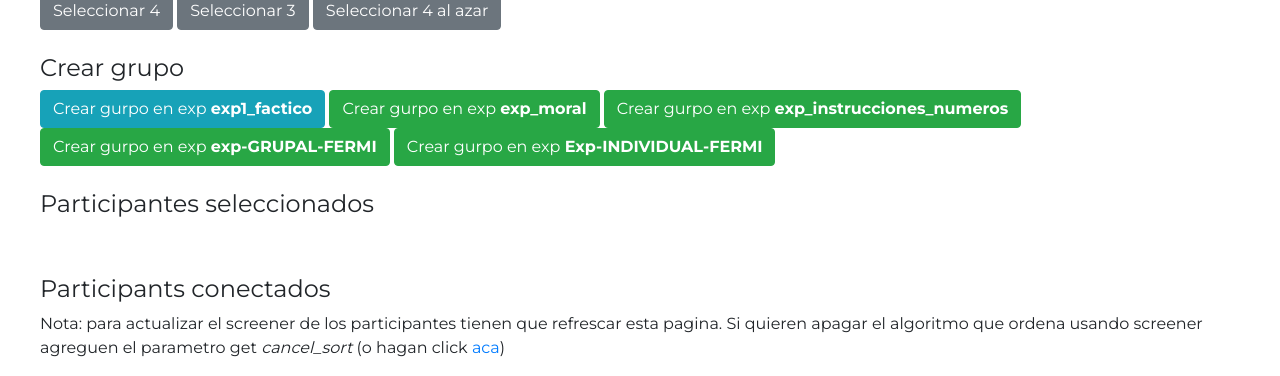
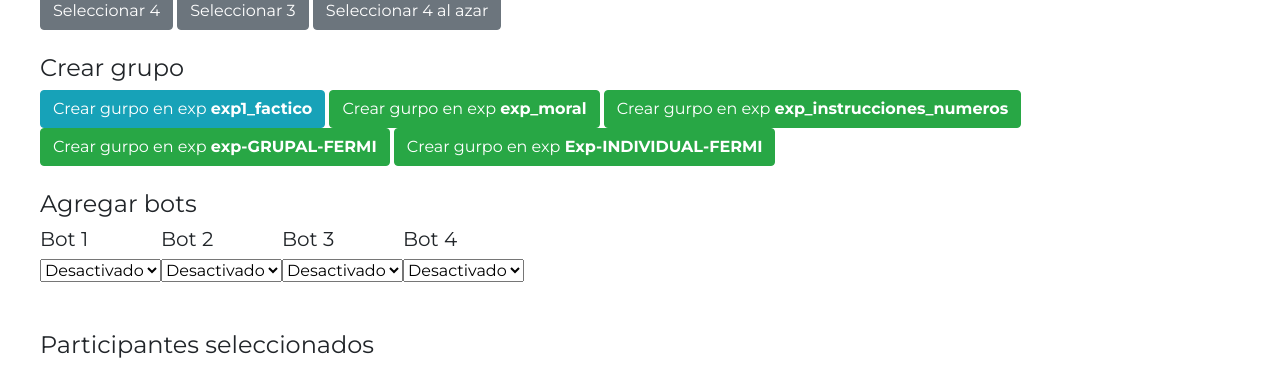
Before and after one commit to facuzeta/chat-room-platform, a Django app: page /manager in a window 1280 px wide. Shown: the part 227-603 px from the top of the page. Run offline with Django 3.2, Linux system fonts and the light colour scheme; the visitor is signed in with stand-in values (Sample User, id 1); data comes from the database, SQL or seed files in the repository; data that the repository does not hold is empty; some libraries are stand-ins or nearby versions.

Commit message:
added manager add bot configurations

```diff
--- a/site/chat/consumers.py
+++ b/site/chat/consumers.py
@@ -51,7 +51,7 @@ def get_all_bots_in_same_group(user):
 
 @database_sync_to_async
 def get_bot(behaviour_nickname):
-    current_bot = bot.models.Bot.objects.get(behaviour_nickname="repeat")
+    current_bot = bot.models.Bot.objects.get(behaviour_nickname=behaviour_nickname)
     return current_bot
 
 class ChatConsumer(AsyncWebsocketConsumer):
--- a/site/group_manager/views_manager.py
+++ b/site/group_manager/views_manager.py
@@ -28,6 +28,8 @@ def manager(request):
     context['MAX_GROUP_SIZE'] = Config.get('MAX_GROUP_SIZE')
     context['cms'] = get_cms()
     context['experiment'] = Experiment.objects.all()
+    context['bot'] = Bot.objects.all()
+    context['bot_n'] = range(1,5)
     update_screener_google_form()
 
     return render(request, 'manager.html', context)
@@ -204,18 +206,22 @@ def create_group_view(request):
 
     participants_ids_list = request.POST.getlist('participants_ids_list[]', [])
     experiment_id = request.POST.get('experiment_id', 1)
-
+    bots_n = request.POST.getlist('bot_list[]', [])
+    print(bots_n)
     #In this way we create a bot participant each time a new group
     # We could add more options in the manager.html to configure there which bots are created/added to a group
-    print("creating new bot")
-    bot_template = Bot.objects.get(behaviour_nickname= "repeat")
-    new_bot = Participant(bot = bot_template)
-    new_bot.save()
-    bot_stage=StageParticipant(participant=new_bot,stage= Stage.get_first_stage())
-    bot_stage.save()
+    bots_participants = []
+    for b in bots_n:
+        print("creating new bot of type: " + b )
+        bot_template = Bot.objects.get(behaviour_nickname= b)
+        new_bot = Participant(bot = bot_template)
+        new_bot.save()
+        bot_stage=StageParticipant(participant=new_bot,stage= Stage.get_first_stage())
+        bot_stage.save()
+        bots_participants.append(new_bot)
 
     print('create_group_view', participants_ids_list)
-    create_group([Participant.objects.get(id=int(e)) for e in participants_ids_list] + [new_bot], experiment_id)
+    create_group([Participant.objects.get(id=int(e)) for e in participants_ids_list] + bots_participants, experiment_id)
 
     return JsonResponse({})
 
--- a/site/templates/manager.html
+++ b/site/templates/manager.html
@@ -16,6 +16,26 @@
 {% for e in experiment %}
     <a class="btn btn-success {% if forloop.first %} btn-info {% endif %}" href='javascript:create_group_exp({{e.id}})'>Crear gurpo en exp <b>{{e.name}}</b></a>
 {% endfor %}
+<br>
+<br>
+<h4> Agregar bots</h4>
+<div class="select-container" style="display: flex;">
+    {% for n in bot_n%}
+    <div class="select-bot">
+        <h5> Bot {{n}}</h5>
+        <select id = "select_bot{{n}}">
+            <option value="">Desactivado</option>
+            {% for b in bot %}
+            <option value={{b.behaviour_nickname}}>{{b.behaviour_nickname}}</option>
+            {% endfor %}
+        </select>
+    </div>
+
+    {% endfor %}
+</div>
+
+
+
 <br>
 <br>
 <h4>Participantes seleccionados</h4>
@@ -163,7 +183,7 @@
         }
 
         if ((arr.length <= {{MAX_GROUP_SIZE}}) & (arr.length >= {{MIN_GROUP_SIZE}})){
-            $.post('/manager/create_group',{'participants_ids_list':arr, experiment_id:experiment_id},function(){
+            $.post('/manager/create_group',{'participants_ids_list':arr, experiment_id:experiment_id },function(){
                 location.reload();
             }).fail(function() {
                 alert( "Fallo el post de crear grupos!" );
@@ -172,7 +192,14 @@
     }
 
     function create_group_exp(experiment_id){
-
+        var bot_list = [];
+        for (let i = 1; i < 5; i++) {
+            var selected_bot = "#select_bot" + i;
+            var bot_nick = $(selected_bot).val();
+            if ( bot_nick != ""){
+                bot_list.push(bot_nick);
+            }
+        }
         var arr = [];
         $('input[name="new_group_ids"]:checked').each(function () {
             arr.push($(this).val());
@@ -188,7 +215,7 @@
         }
 
         if ((arr.length <= {{MAX_GROUP_SIZE}}) & (arr.length >= {{MIN_GROUP_SIZE}})){
-            $.post('/manager/create_group',{'participants_ids_list':arr, experiment_id:experiment_id},function(){
+            $.post('/manager/create_group',{'participants_ids_list':arr, experiment_id:experiment_id,'bot_list':bot_list},function(){
                 location.reload();
             }).fail(function() {
                 alert( "Fallo el post de crear grupos!" );
```
Also changed, not shown: site/bot/api/views.py (+5 -2 lines).
